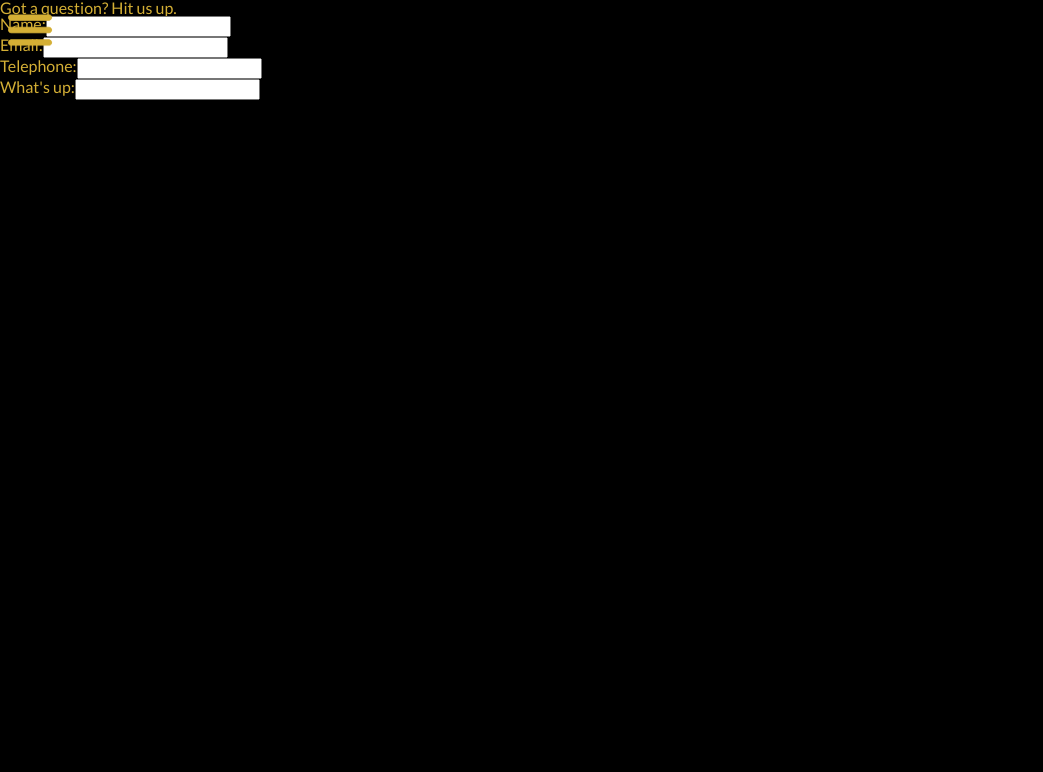
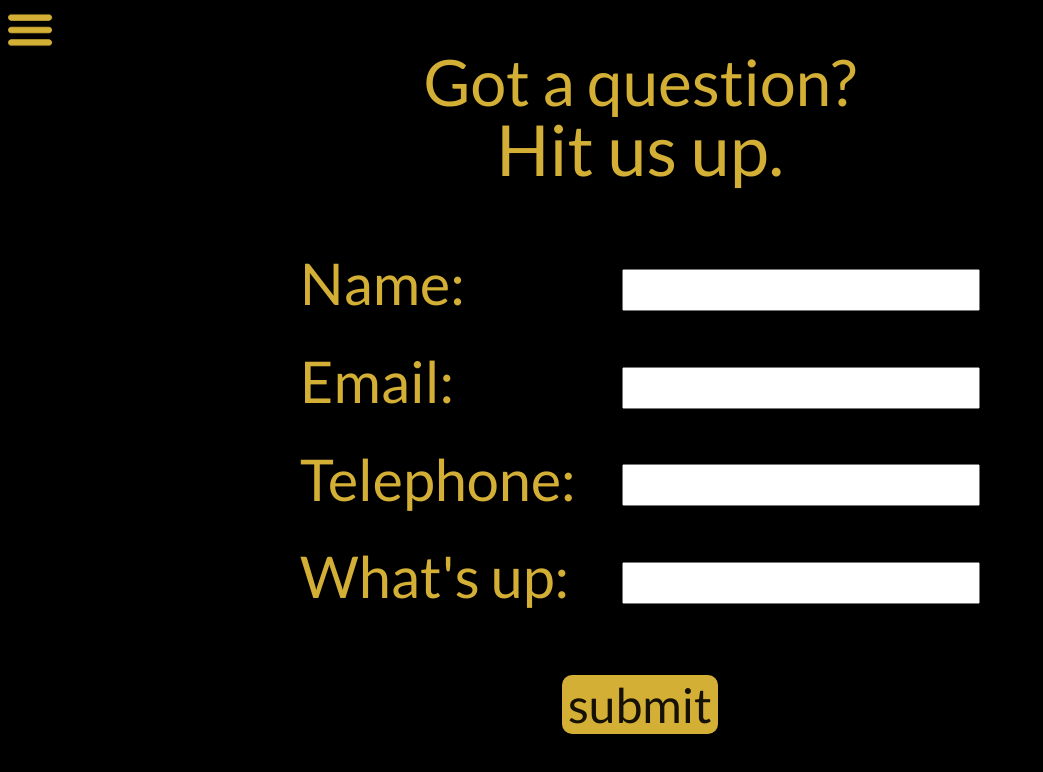
Before and after one commit to aopelstar/media-tko, a React (Create React App) app: page /#/contact in a window 1280 px wide. Shown: the top 772 px of the page, without its empty margins (0-1043 px from the left). Built offline with nearby package versions, Linux system fonts and the light colour scheme.

Commit message:
nodemailer is working perfectly with redirection after sent message.  Thanks page has been created and laid out.

```diff
--- a/public/index.html
+++ b/public/index.html
@@ -10,7 +10,7 @@
     -->
     <link rel="manifest" href="%PUBLIC_URL%/manifest.json">
     <link rel="shortcut icon" href="%PUBLIC_URL%/icon.ico">
-    <link href="https://fonts.googleapis.com/css?family=Lato" rel="stylesheet">
+    <link href="https://fonts.googleapis.com/css?family=Lato:400,700" rel="stylesheet">
     <!--
       Notice the use of %PUBLIC_URL% in the tags above.
       It will be replaced with the URL of the `public` folder during the build.
--- a/src/components/contact/Contact.jsx
+++ b/src/components/contact/Contact.jsx
@@ -1,6 +1,7 @@
 import React, { Component } from 'react';
 import './contact.css';
 import Head from '../head/Head';
+import axios from 'axios';
 
 
 export default class Contact extends Component {
@@ -14,13 +15,37 @@ export default class Contact extends Component {
         }
     }
 
+    handleChange(key, val){
+        this.setState({
+            [key]: val
+        })
+    }
+
+    submit(){
+        let body = {
+            name: this.state.name,
+            email: this.state.email,
+            telephone: this.state.telephone,
+            message: this.state.message
+        }
+        let promise = axios.post('http://localhost:6543/api/sendEmail', body)
+        promise.then( () => {
+            window.location.assign('http://localhost:9999/#/thanks');
+
+        })
+    }
+
 
     render() {
         return (
             <div className="contact-main">
                 <Head />
                 <div className="contact-title">
-                    Got a question? Hit us up.
+                    <h1>Got a question?
+                       </h1>
+                    <h2>
+                        Hit us up.
+                           </h2>
                 </div>
                 <div className="contact-inputs-container">
                     <div className="contact-name-row">
@@ -28,7 +53,7 @@ export default class Contact extends Component {
                             Name:
                         </div>
                         <div className="contact-name-input">
-                            <input type="text" />
+                            <input type="text" onChange={(e) => this.handleChange("name", e.target.value)}/>
                         </div>
                     </div>
                     <div className="contact-email-row">
@@ -36,7 +61,7 @@ export default class Contact extends Component {
                             Email:
                         </div>
                         <div className="contact-email-input">
-                            <input type="text" />
+                            <input type="text" onChange={(e) => this.handleChange("email", e.target.value)}/>
                         </div>
                     </div>
                     <div className="contact-telephone-row">
@@ -44,7 +69,7 @@ export default class Contact extends Component {
                             Telephone:
                         </div>
                         <div className="contact-telephone-input">
-                            <input type="text" />
+                            <input type="text" onChange={(e) => this.handleChange("telephone", e.target.value)}/>
                         </div>
                     </div>
                     <div className="contact-message-row">
@@ -52,10 +77,15 @@ export default class Contact extends Component {
                             What's up:
                         </div>
                         <div className="contact-message-input">
-                        <input type="text"/>
+                            <input type="text" onChange={(e) => this.handleChange("message", e.target.value)}/>
                         </div>
 
                     </div>
+                </div>
+                <div className="contact-submit">
+                    <button className="contact-button" onClick={() => this.submit()}>
+                        submit
+                            </button>
                 </div>
             </div>
         )
--- a/src/components/contact/contact.css
+++ b/src/components/contact/contact.css
@@ -4,14 +4,59 @@
     width: 100vw;
     overflow: hidden;
     color: var(--gold);
-}
-
-.contact-inputs-container{
+    font-family: 'Lato', sans-serif;
     display: flex;
     flex-direction: column;
 }
 
+.contact-title{
+    font-size: 5vw;
+    text-align: center;
+    margin: 50px auto;
+}
+
+.contact-title>h2 {
+    font-size: 5.5vw;
+
+}
+
+
+.contact-inputs-container{
+    width: 100%;
+    height: auto;
+    display: flex;
+    flex-direction: column;
+    justify-content: center;
+}
+
 .contact-inputs-container>div{
     display: flex;
-    flex-direction: row;
+    justify-content: space-between;
+    margin: 20px 300px;
+    font-size: 4.5vw;
 }
+
+.contact-inputs-container input{
+    height: 4.5vh;
+    width: 350px;
+    font-size: 3.5vw;
+}
+
+.contact-submit{
+    display: flex;
+    justify-content: center;
+    margin: 50px;
+}
+
+.contact-button{
+    height: auto;
+    width: auto;
+    background-color: var(--gold);
+    color: var(--black);
+    border: none;
+    border-radius: 10px;
+    outline: none;
+    font-size: 6vh;
+    font-family: 'Lato', sans-serif;
+    transition: 1.5s;
+}
--- /dev/null
+++ b/src/components/thanks/Thanks.jsx
@@ -0,0 +1,20 @@
+import React from 'react';
+import './thanks.css';
+import Head from '../head/Head';
+import { Link } from 'react-router-dom';
+
+export default function thanks(){
+    return(
+        <div className="thanks-main">
+            <Head />
+            <div className="thanks-container">
+                Thank you!
+            </div>
+                <div className="thanks-text">
+                We have received your email and we will get back to you very soon<br/>
+                <br/>In the mean time, you can head back and checkout more of our sweet vids
+                </div>
+                <div className="thanks-button-container"><Link to="/work"><button className="thanks-button">Back to Work</button></Link></div>
+        </div>
+    )
+}
--- /dev/null
+++ b/src/components/thanks/thanks.css
@@ -0,0 +1,39 @@
+.thanks-main{
+    background-color: black;
+    height: 100vh;
+    width: 100%;
+    color: var(--gold);
+    display: flex;
+    flex-direction: column;
+    flex-wrap: wrap;
+    font-family: 'Lato', sans-serif;
+
+
+}
+
+.thanks-container, .thanks-text, .thanks-button-container{
+    margin: 55px auto;
+
+}
+
+.thanks-container{
+    font-size: 6vw;
+}
+
+.thanks-text{
+    padding: 0 55px;
+    font-size: 3vw;
+    text-align: center;
+}
+
+.thanks-button{
+    height: 75px;
+    width: auto;
+    background-color: var(--gold);
+    color: var(--black);
+    border: none;
+    border-radius: 10px;
+    outline: none;
+    font-size: 6.5vh;
+
+}
--- a/src/components/work/Work.jsx
+++ b/src/components/work/Work.jsx
@@ -1,7 +1,6 @@
 import React, { Component } from 'react';
 import './work.css';
 import Head from '../head/Head';
-import { DefaultPlayer as Video } from 'react-html5video';
 import Axios from 'axios';
 
 
@@ -14,30 +13,37 @@ export default class Work extends Component {
         })
     }
 
-    async componentDidMount() {
-        await Axios.get('http://localhost:6543/api/videos').then(({ data }) => {
-            this.setState({
-                videos: data.resources
-            })
-        })
 
-    }
 
     render() {
-        let gallery = this.state.videos.map((vids, i) => {
-            return (
-                <div key={i} className="video-container">
-                    <Video class="work-video" autoPlay loop muted
-                        controls={[]}>
-                        <source src={vids.url} className="individual-video"/>
-                    </Video>
-                </div>
-            )
-        })
         return (
             <div className="work-main">
-                <Head />
-                { gallery }
+            <Head />
+            <video className="work-video" loop muted
+         controls={[]}>
+         <source src="https://res.cloudinary.com/media-tko/video/upload/v1529012938/Video/puka_final.mp4" />
+                </video>
+                <video className="work-video" loop muted
+         controls={[]}>
+         <source src="https://res.cloudinary.com/media-tko/video/upload/v1529007110/Video/Dog-Duane-Reade-Adventure-feat.-Marnie-the-Dog-aka-DERP-the-DOG_MbTube.Com.mp4" />
+                </video>
+                <video className="work-video" loop muted
+         controls={[]}>
+         <source src="https://res.cloudinary.com/media-tko/video/upload/v1528235566/Video/accident.mov" />
+                </video>
+                <video className="work-video" loop muted
+         controls={[]}>
+         <source src="https://res.cloudinary.com/media-tko/video/upload/v1528235514/Video/GOPR1915.mp4" />
+                </video>
+                <video className="work-video" loop muted
+         controls={[]}>
+         <source src="https://res.cloudinary.com/media-tko/video/upload/v1529007110/Video/Dog-Duane-Reade-Adventure-feat.-Marnie-the-Dog-aka-DERP-the-DOG_MbTube.Com.mp4" />
+                </video>
+                <video className="work-video" loop muted
+         controls={[]}>
+         <source src="https://res.cloudinary.com/media-tko/video/upload/v1528235566/Video/accident.mov" />
+                </video>
+
             </div>
         )
     }
--- a/src/components/work/work.css
+++ b/src/components/work/work.css
@@ -1,17 +1,13 @@
-
-.video-container{
+.work-main{
+    background-color: black;
+    height: 100vh;
     display: flex;
     flex-wrap: wrap;
-    width: auto;
-    padding: 0;
-    margin: 0;
+
 }
 
-.work-video {
-    margin: 0;
-    padding: 0;
-    width: 100vw;
-    height: 100vh;
-    overflow: hidden;
-    height: auto;
+.work-video{
+  width: 50%;
+  height: 400px;
+
 }
--- a/src/routes.js
+++ b/src/routes.js
@@ -5,6 +5,7 @@ import Contact from './components/contact/Contact';
 import Home from './components/home/Home';
 import Packages from './components/packages/Packages';
 import Splash from './components/splash/Splash';
+import Thanks from './components/thanks/Thanks';
 import Work from './components/work/Work';
 
 export default (
@@ -16,6 +17,7 @@ export default (
             <Route path ='/packages' component = { Packages } />
             <Route path ='/work' component = { Work } />
             <Route path ='/contact' component = { Contact } />
+            <Route path ='/thanks' component = { Thanks } />
         </Switch>
     </HashRouter>
 
```
Also changed, not shown: 1 other file (tests, documents, lock files or other folders).
